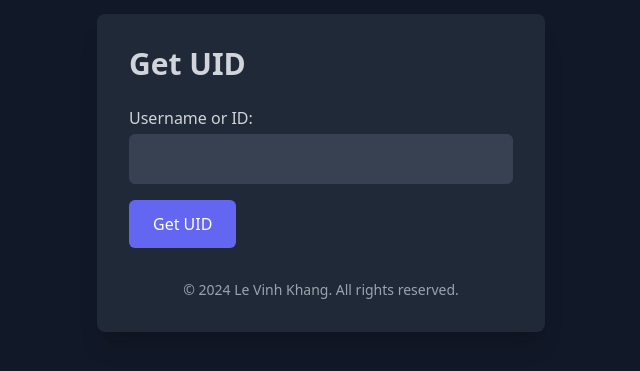
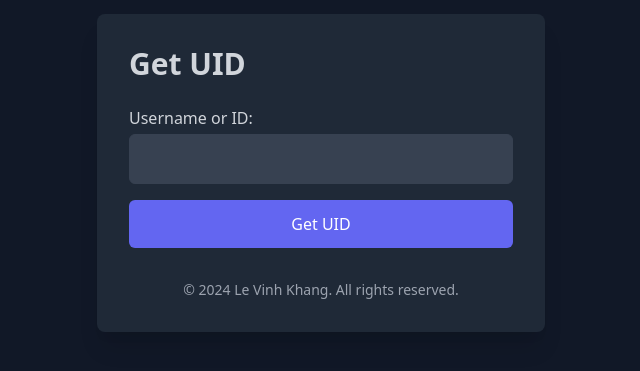
Before and after one commit to ZexisX/Get-Info-Facebook, a Flask app: page / in a window 1280 px wide. Shown: the part 227-598 px from the top of the page, without its empty margins (319-959 px from the left). Run offline with Flask 3, Linux system fonts and the light colour scheme.

Commit message:
Update index.html

```diff
--- a/app/templates/index.html
+++ b/app/templates/index.html
@@ -18,7 +18,7 @@
                 <input type="text" id="username" name="username" required class="mt-1 p-3 border border-gray-700 rounded-md focus:outline-none focus:ring focus:ring-blue-500 focus:ring-opacity-50 bg-gray-700 text-gray-200">
             </div>
 
-            <button id="getUidButton" type="submit" class="bg-indigo-500 hover:bg-indigo-600 text-white font-medium py-3 px-6 rounded-md focus:outline-none focus:ring-2 focus:ring-indigo-400">Get UID</button>
+            <button id="getUidButton" type="submit" class="bg-indigo-500 hover:bg-indigo-600 text-white font-medium py-3 px-6 rounded-md focus:outline-none focus:ring-2 focus:ring-indigo-400 w-full">Get UID</button>
         </form>
 
         <div id="result" class="mt-4">
```
